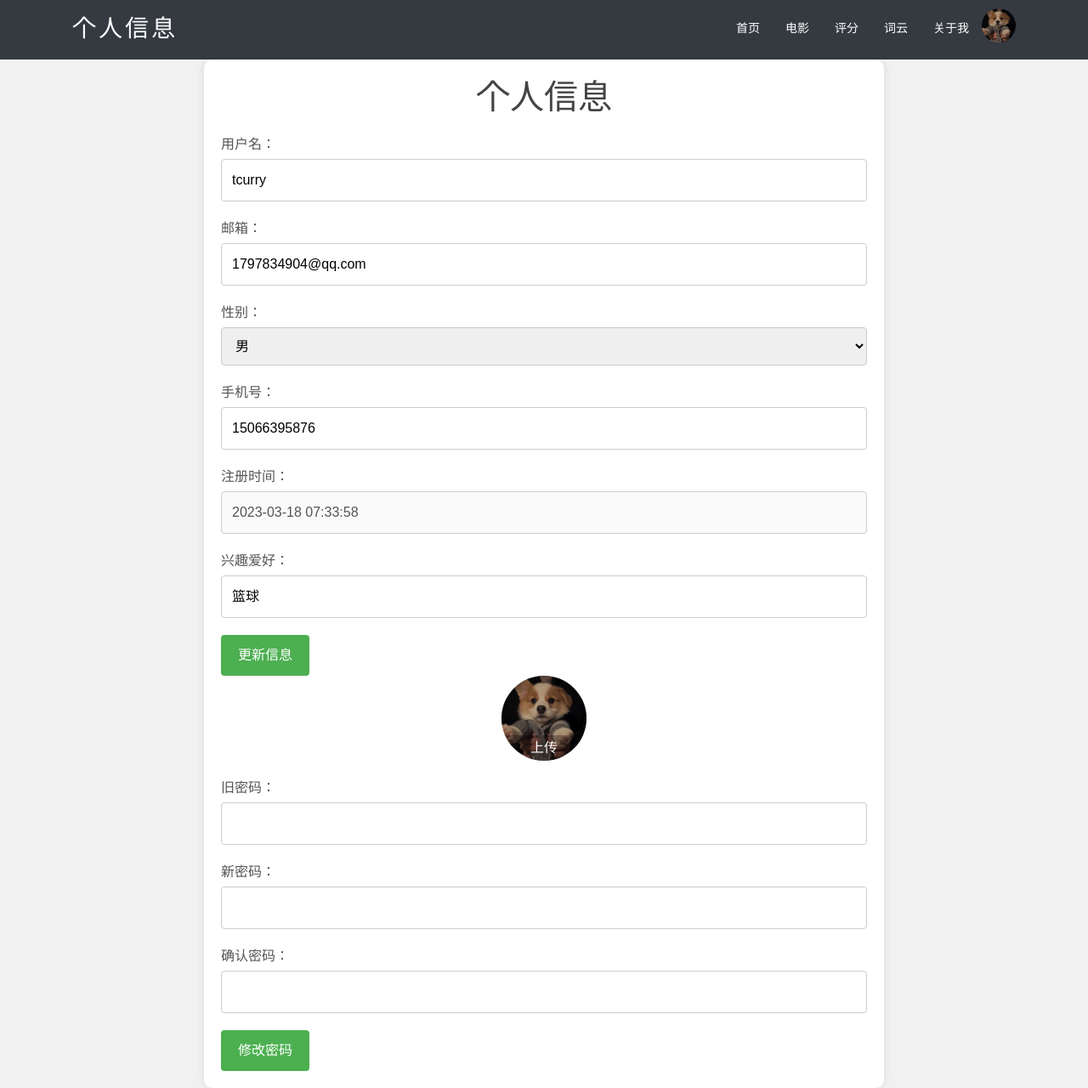
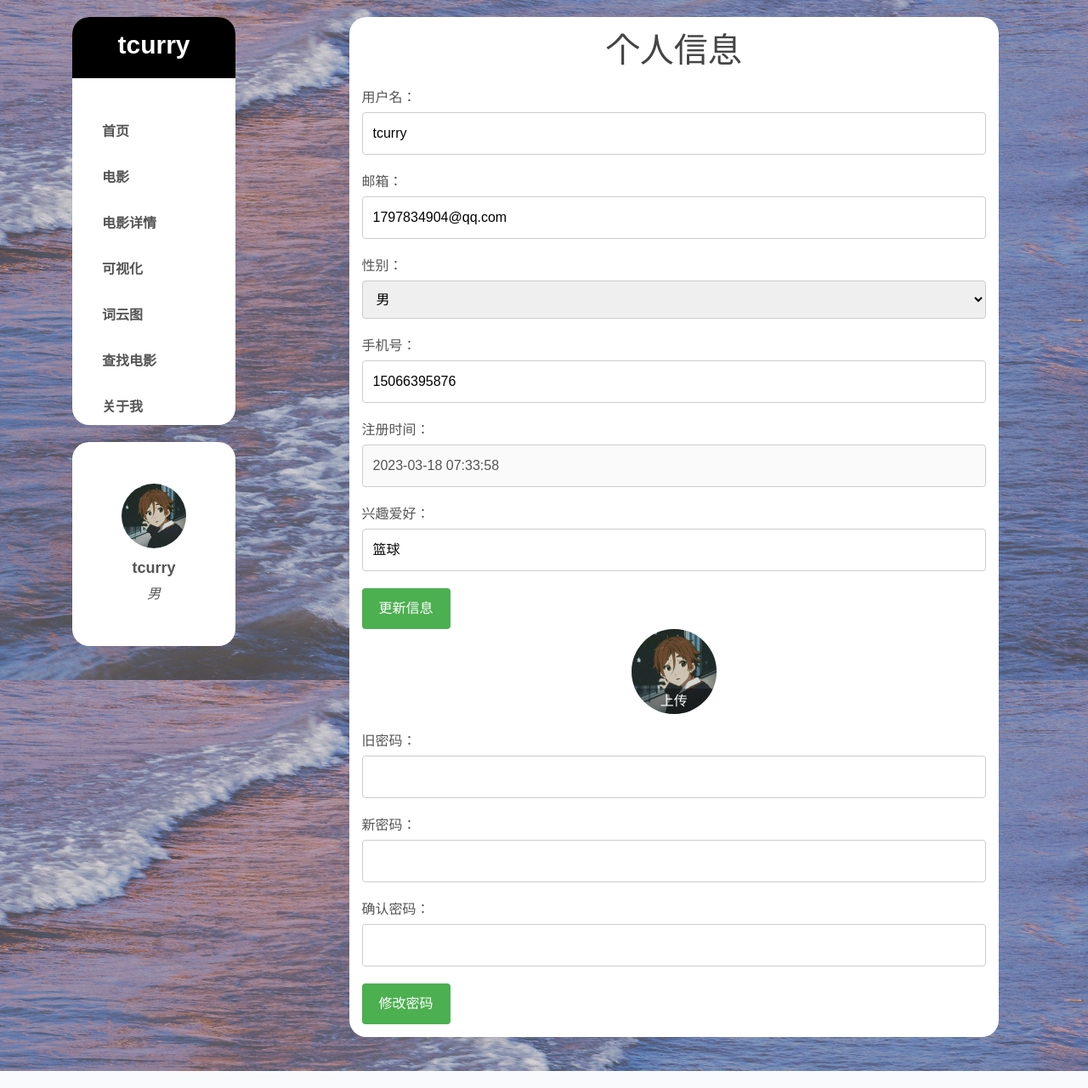
Before and after one commit to tqb-web/movie_flask, a Flask app: page /personInfo in a window 1280 px wide. Shown: the whole page at 85% size. Run offline with Flask 3, Linux system fonts and the light colour scheme; a user stored in the database is signed in; data comes from the database, SQL or seed files in the repository; both versions use the stored data as it was after the commit; some libraries are stand-ins or nearby versions.

Commit message:
更新样式

```diff
--- a/templates/aboutMe.html
+++ b/templates/aboutMe.html
@@ -97,8 +97,10 @@
 **你好，我是@T**
 
 
+[我的Github主页](https://github.com/tqb-web)
+
 \`\`\` python
-    print('hello world')
+aboutMe
 \`\`\`
 
 
--- a/templates/index.html
+++ b/templates/index.html
@@ -61,6 +61,7 @@
               <div class="dropdown-menu dropdown-menu-left" aria-labelledby="dropdownMenuButton">
                 <a class="dropdown-item" href="/personInfo">个人信息</a>
                   <a class="dropdown-item" href="/detailed_charts">数据统计</a>
+                  <a class="dropdown-item" href="/aboutMe">作者信息</a>
                 <form method="post" action="/logout">
                   <button class="dropdown-item" type="submit">退出登录</button>
                 </form>
--- a/templates/personInfo.html
+++ b/templates/personInfo.html
@@ -25,6 +25,89 @@
     <script src="static/assets/js/personInfo.js"></script>
 
     <style>
+
+
+      body {
+    font-family: 'Arial', sans-serif;
+    margin: 0;
+    padding: 0;
+    background: url("static/assets/img/background.jpg") center/cover;
+    background-attachment: fixed;
+    background-color: #eaeaea;
+  }
+
+  .container {
+    display: flex;
+    justify-content: space-between;
+  }
+
+
+  .sidebar1 {
+    width: 15%;
+    background-color: #ffffff;
+    color: white;
+    height: 100vh; /* or the height of your content */
+    height: 60%;
+    float: left;
+    position: fixed;
+    display: flex;
+    flex-direction: column;
+    border-radius: 20px;
+    margin-bottom: 20px;
+    margin-top: 20px;
+  }
+
+
+.sidebar1:before {
+  content: "";
+  position: absolute;
+  top: 0;
+  left: 0;
+  width: 100%;
+  height: 15%;
+  background-color: #000000; /* 设置顶部20%的背景颜色为黑色 */
+  border-radius: 20px 20px 0 0; /* 圆角边框，可根据需要调整 */
+  z-index: -1; /* 将 z-index 设置为负值，确保它在内容之后绘制 */
+}
+
+    .sidebar2 {
+    width: 15%;
+    background-color: #ffffff;
+    color: white;
+    height: 100vh; /* or the height of your content */
+    height: 30%;
+    float: left;
+    position: fixed;
+    align-items: center;
+    justify-content: center;
+    display: flex;
+    flex-direction: column;
+    border-radius: 20px;
+    top: 65%;
+  }
+
+
+  .sidebar2 img {
+ width: 40%; /* 设置头像宽度为40% */
+  height: auto; /* 让高度自适应 */
+  border-radius: 50%; /* 将头像设置为圆形 */
+}
+
+  .content {
+    width: calc(100% - 250px - 5%); /* Calculate width to leave 10% space between sidebar and content */
+    padding: 20px;
+    border-radius: 20px;
+    margin-left: auto;
+  }
+
+  .activity-calendar, .profile-card {
+    background-color: #fff;
+    padding: 15px;
+    border-radius: 20px;
+    margin-bottom: 20px;
+  }
+
+
         input#username + span {
   display: none;
   color: red;
@@ -48,41 +131,92 @@
         max-height: 300px;
       }
 
+.name {
+  font-size: 18px; /* 设置姓名的字体大小 */
+  font-weight: bold; /* 设置姓名的粗细 */
+  margin-top: 10px; /* 设置姓名与图片之间的间距 */
+  color: #555555;
+}
+
+.name-top {
+  font-size: 30px; /* 设置姓名的字体大小 */
+  font-weight: bold; /* 设置姓名的粗细 */
+  margin-top: 10px;
+  text-align: center; /* 文字居中 */
+}
+
+.gender {
+  font-size: 16px; /* 设置性别的字体大小 */
+  font-style: italic; /* 设置性别的斜体 */
+  margin-top: 5px; /* 设置性别与姓名之间的间距 */
+  color: #555555;
+}
+
+
+
+.sidebar1 ul {
+  list-style: none;
+  margin: 0;
+  margin-top: 20%;
+  padding: 20px;
+}
+
+
+.sidebar1 li {
+  margin-bottom: 10px;
+}
+
+.sidebar1 a {
+  color: #555555;
+  text-decoration: none;
+  font-weight: bold;
+  font-size: 16px;
+  padding: 10px;
+  display: block;
+  border-left: 5px solid transparent;
+  transition: border-left-color .3s ease;
+}
+
+.sidebar1 a:hover {
+  border-left-color: #007bff;
+}
 
     </style>
 </head>
 <body>
 
- <header id="header">
-    <div class="container">
 
-      <div class="logo float-left">
-        <h1 class="text-light"><a href="temp.html" style="color: white;"><span>个人信息</span></a></h1>
+
+<div class="container">
+  <div class="sidebar1">
+      <div class="name-top">
+{{users[1]}}
+          </div>
+  <ul>
+    <li><a href="/index">首页</a></li>
+    <li><a href="/movie">电影</a></li>
+    <li><a href="/pMovie">电影详情</a></li>
+      <li><a href="/score">可视化</a></li>
+       <li><a href="/cloud">词云图</a></li>
+      <li><a href="/search">查找电影</a></li>
+      <li><a href="/aboutMe">关于我</a></li>
+  </ul>
+
+  </div>
+
+      <div class="sidebar2">
+          <img src="{{ url_for('get_avatar') }}">
+    <div class="name">
+    {{users[1]}}
+  </div>
+  <div class="gender">
+    {{users[5]}}
+  </div>
       </div>
 
-      <nav class="nav-menu float-right d-none d-lg-block">
-        <ul>
-          <li class="active"><a href="/index" style="color: white;">首页<i class="la la-angle-down"></i></a></li>
-          <li><a href="/movie" style="color: white;">电影</a></li>
-          <li><a href="/score" style="color: white;">评分</a></li>
-          <li><a href="/cloud" style="color: white;">词云</a></li>
-          <li><a href="/aboutMe" style="color: white;">关于我</a></li>
-
-            <li><div class="dropdown">
-              <button class="button" type="button" id="dropdownMenuButton" data-toggle="dropdown" aria-haspopup="true" aria-expanded="false">
-                <img src="{{ url_for('get_avatar') }}" alt="avatar" class="avatar" id="avatar">
-              </button>
-            </div></li>
-
-        </ul>
-      </nav><!-- .nav-menu -->
-
-    </div>
-  </header><!-- End Header -->
-
-
-    <div class="container1">
-      <h1>个人信息</h1>
+  <div class="content">
+    <div class="profile-card" id="profile-card">
+        <h1>个人信息</h1>
       <form id="update-info-form" method="post" action="/update1">
         <label for="username">用户名：</label>
         <input type="text" id="username" name="username" value="{{users[1]}}">
@@ -126,7 +260,15 @@
         <input type="submit" value="修改密码" id="submit-btn">
       </form>
                <div id="message" class="message"></div>
+
     </div>
+
+    <!-- Add more content here -->
+  </div>
+</div>
+
+
+
 
   <!-- Vendor JS Files -->
   <script src="static/assets/vendor/jquery/jquery.min.js"></script>
```
Also changed, not shown: database/userInfo.db, static/assets/avatar/avatar_1.png.
